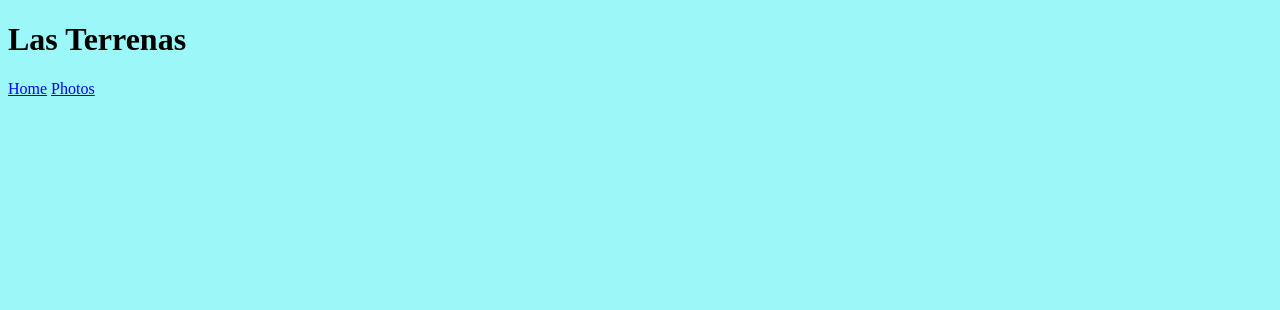
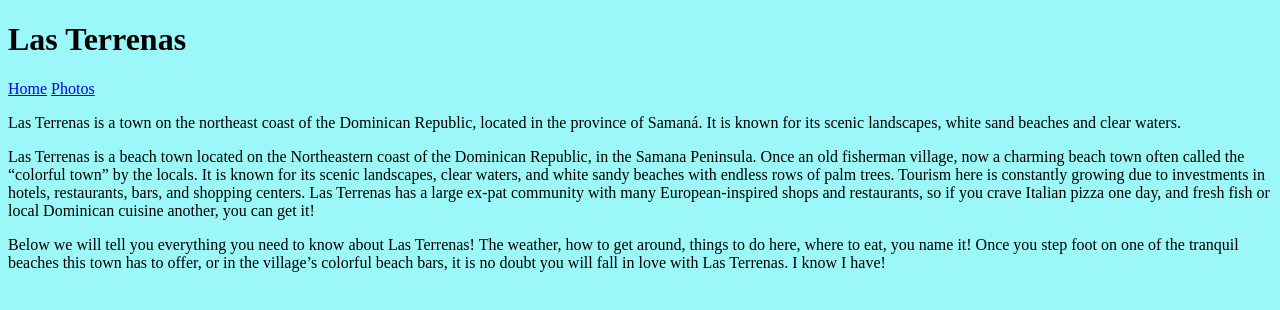
Before and after one commit to Reyalmonte809/Simple-Travel-Sites, a plain HTML site: page index.html in a window 1280 px wide. Drawn offline with Linux system fonts and the light colour scheme.

Commit message:
Flushed out index page

```diff
--- a/index.html
+++ b/index.html
@@ -1,15 +1,33 @@
 <!DOCTYPE html>
 <html>
+
 <head>
     <title>Las Terrenas</title>
     <link rel="stylesheet" href="CSS/style.css">
 </head>
+
 <body>
     <h1>Las Terrenas</h1>
     <a href="index.html">Home</a>
     <a href="cityimages.html">Photos</a>
+    <p>Las Terrenas is a town on the northeast coast of the Dominican Republic, located in the province of Samaná. It is
+        known for its scenic landscapes, white sand beaches and clear waters.</p>
+    <p>
+        Las Terrenas is a beach town located on the Northeastern coast of the Dominican Republic, in the Samana
+        Peninsula. Once an old fisherman village, now a charming beach town often called the “colorful town” by the
+        locals. It is known for its scenic landscapes, clear waters, and white sandy beaches with endless rows of palm
+        trees. Tourism here is constantly growing due to investments in hotels, restaurants, bars, and shopping centers.
+        Las Terrenas has a large ex-pat community with many European-inspired shops and restaurants, so if you crave
+        Italian pizza one day, and fresh fish or local Dominican cuisine another, you can get it!
+    </p>
+    <p>
+        Below we will tell you everything you need to know about Las Terrenas! The weather, how to get around, things to
+        do here, where to eat, you name it! Once you step foot on one of the tranquil beaches this town has to offer, or
+        in the village’s colorful beach bars, it is no doubt you will fall in love with Las Terrenas. I know I have!
+    </p>
 </body>
 <footer>
 
 </footer>
+
 </html>
```
Lines whose indentation alone changed are shown as unchanged.
